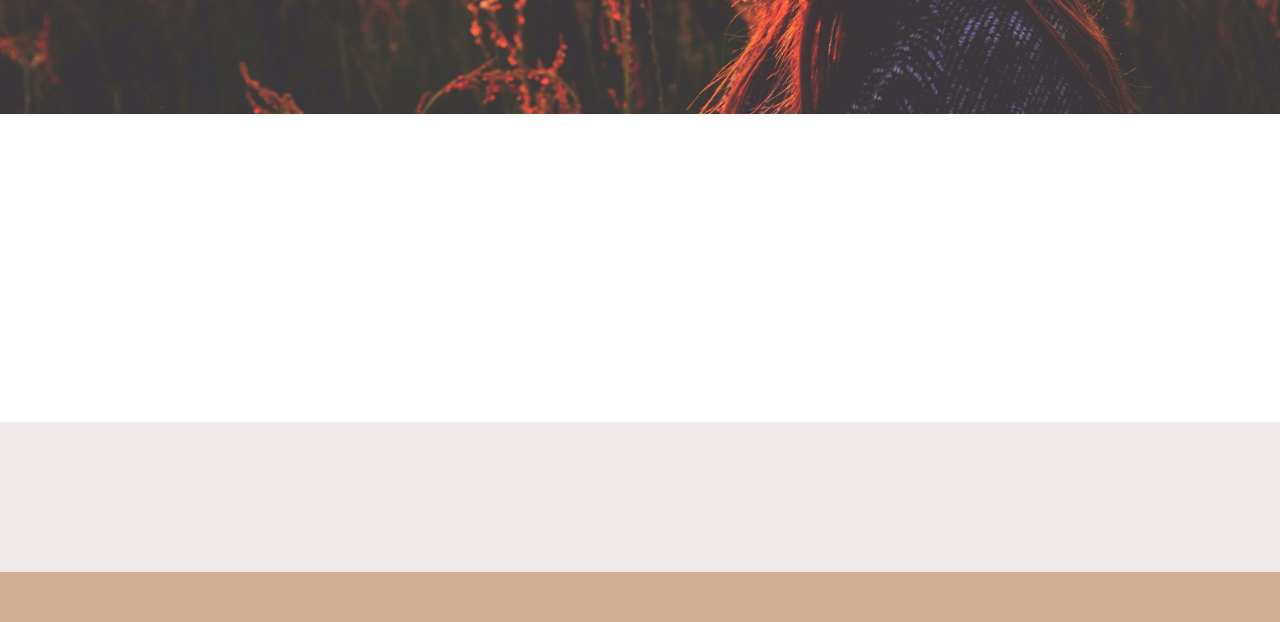
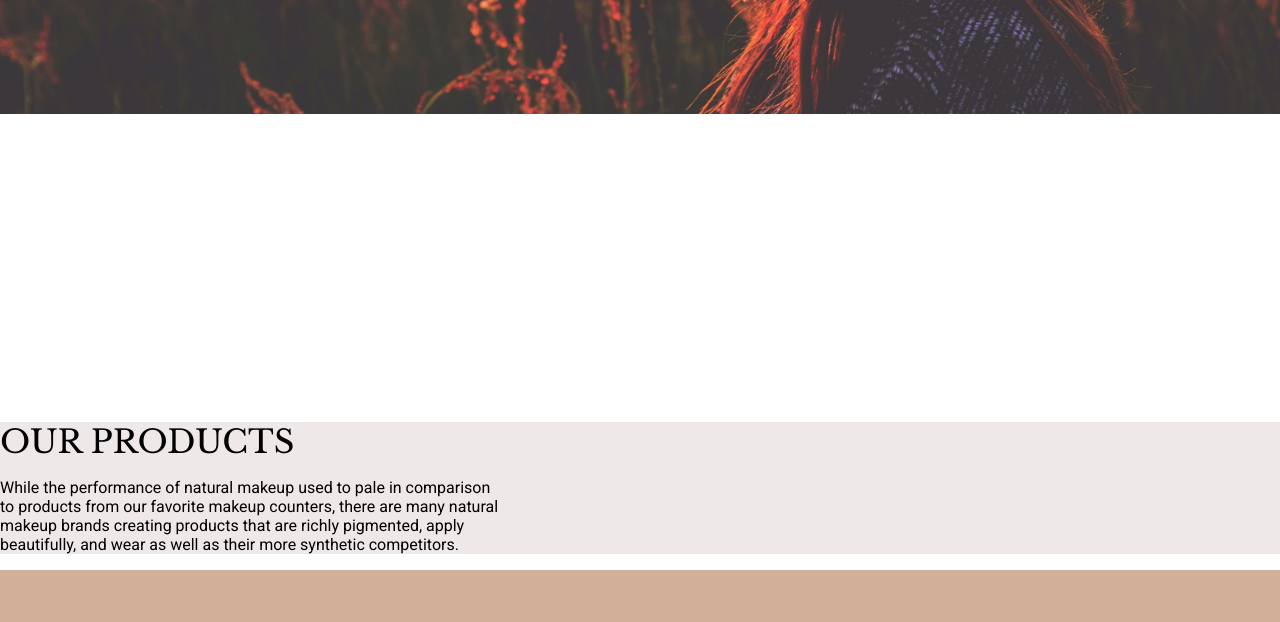
Before and after one commit to Petra2121/Ecosmetics, a Gatsby site: page / in a window 1280 px wide. Shown: the part 536-1158 px from the top of the page. Built offline with nearby package versions, Linux system fonts and the light colour scheme; Gatsby itself is replaced by a stand-in of ours.

Commit message:
Added text in OurProducts

```diff
--- a/src/components/OurProducts/OurProductsBox/index.js
+++ b/src/components/OurProducts/OurProductsBox/index.js
@@ -0,0 +1,11 @@
+import React from 'react'
+
+import styles from './style.module.css'
+
+const OurProductsBox = () => (
+    <section className={styles.ourProductsBox}>
+
+    </section>
+)
+
+export default OurProductsBox
--- a/src/components/OurProducts/OurProductsBox/style.module.css
+++ b/src/components/OurProducts/OurProductsBox/style.module.css
@@ -0,0 +1 @@
+/* background: url("../../images/hero-image.jpg") no-repeat center center; */
--- a/src/components/OurProducts/index.js
+++ b/src/components/OurProducts/index.js
@@ -1,10 +1,21 @@
 import React from 'react'
+import OurProductsBox from './OurProductsBox'
 
 import styles from './style.module.css'
 
 const OurProducts = () => (
     <section className={styles.ourProducts}>
-
+        <div className={styles.leftText}>
+            <span>OUR PRODUCTS</span>
+            <p>While the performance of natural makeup used to pale
+                in comparison to products from our favorite makeup
+                counters, there are many natural makeup brands creating
+                products that are richly pigmented, apply beautifully,
+                and wear as well as their more synthetic competitors.</p>
+        </div>
+        <div className={styles.boxes}>
+            <OurProductsBox/>
+        </div>
     </section>
 )
 
--- a/src/components/OurProducts/style.module.css
+++ b/src/components/OurProducts/style.module.css
@@ -3,5 +3,18 @@
 
 
     margin-top: 100vh; /* ovo maknit kad popravimo layout*/
-    height: 150px;
 }
+
+.leftText{
+    width: 500px; /*********/
+}
+
+.leftText span{
+    font-size: 2rem; /*32px*/
+    font-family: 'Libre Baskerville', serif;
+}
+
+.leftText p{
+    font-size: 1rem;
+    font-family: 'Roboto', sans-serif;
+}
```
